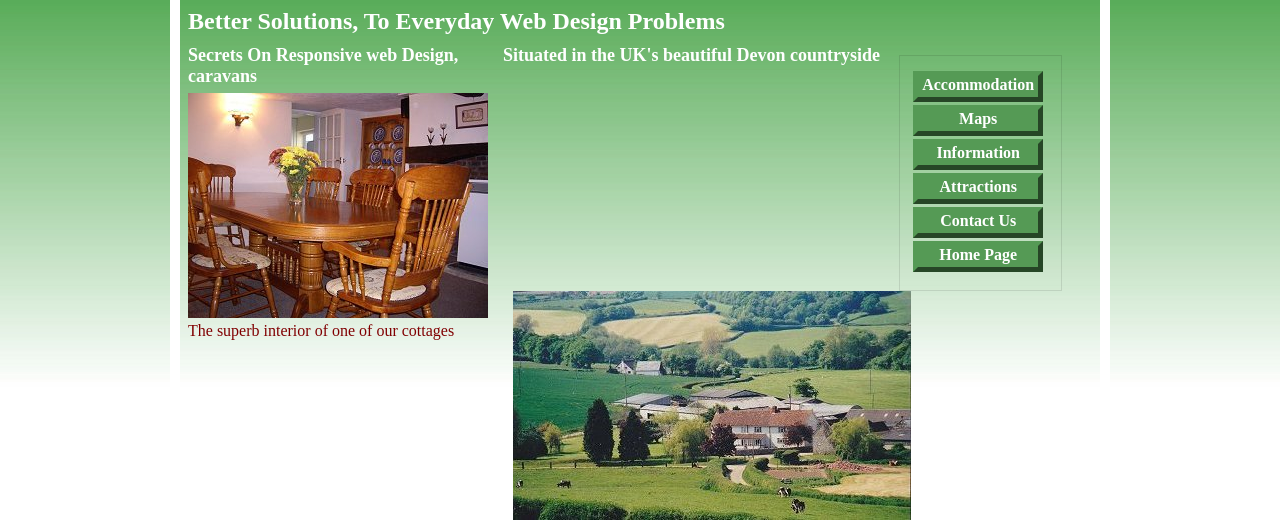
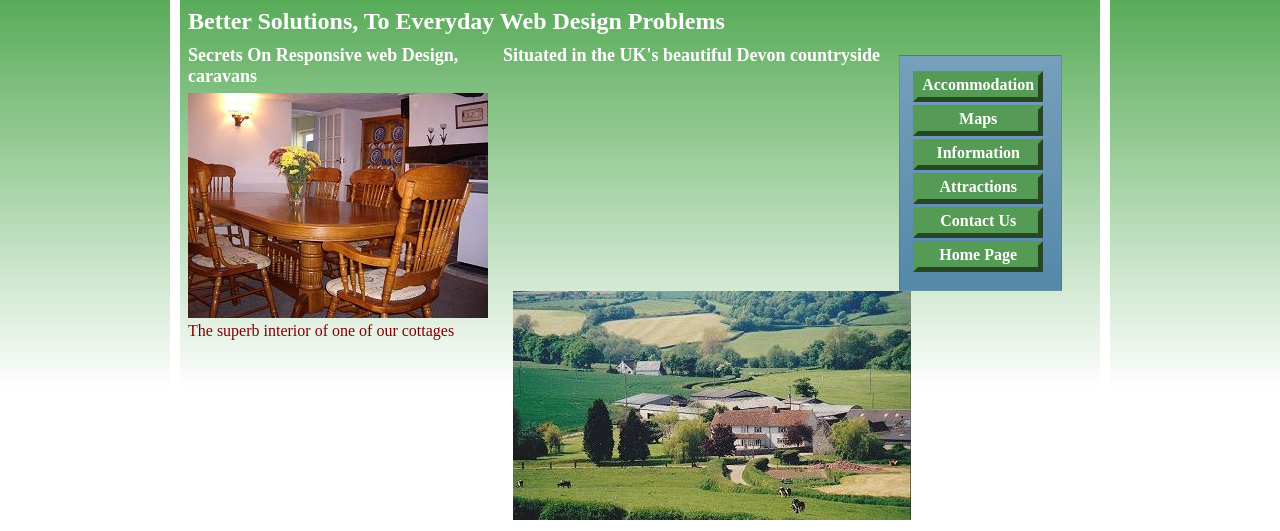
Before and after one commit to orrisb/orrisb.github.io, a PHP site: page / in a window 1280 px wide. Shown: the part 210-741 px from the top of the page. Run offline with PHP 8.4, Linux system fonts and the light colour scheme.

Commit message:
Update HTML5-style-2.css

```diff
--- a/HTML5-style-2.css
+++ b/HTML5-style-2.css
@@ -30,7 +30,7 @@ h3 { font-size:large; color:white; margin:0 0 6px 0;
 nav { margin:10px 30px 0 10px; width:135px; float:right;
      padding: .3em .8em;
      border: 1px solid rgba(0,0,0,.1);
-     background: #58a linear-gradient(hsla(0,0%,100%,.2),transperant);
+     background: #58a linear-gradient(hsla(0,0%,100%,.2),transparent);
 }
 nav ul { margin:10px 0 10px 0; width:135px; float:right;
 }
```
